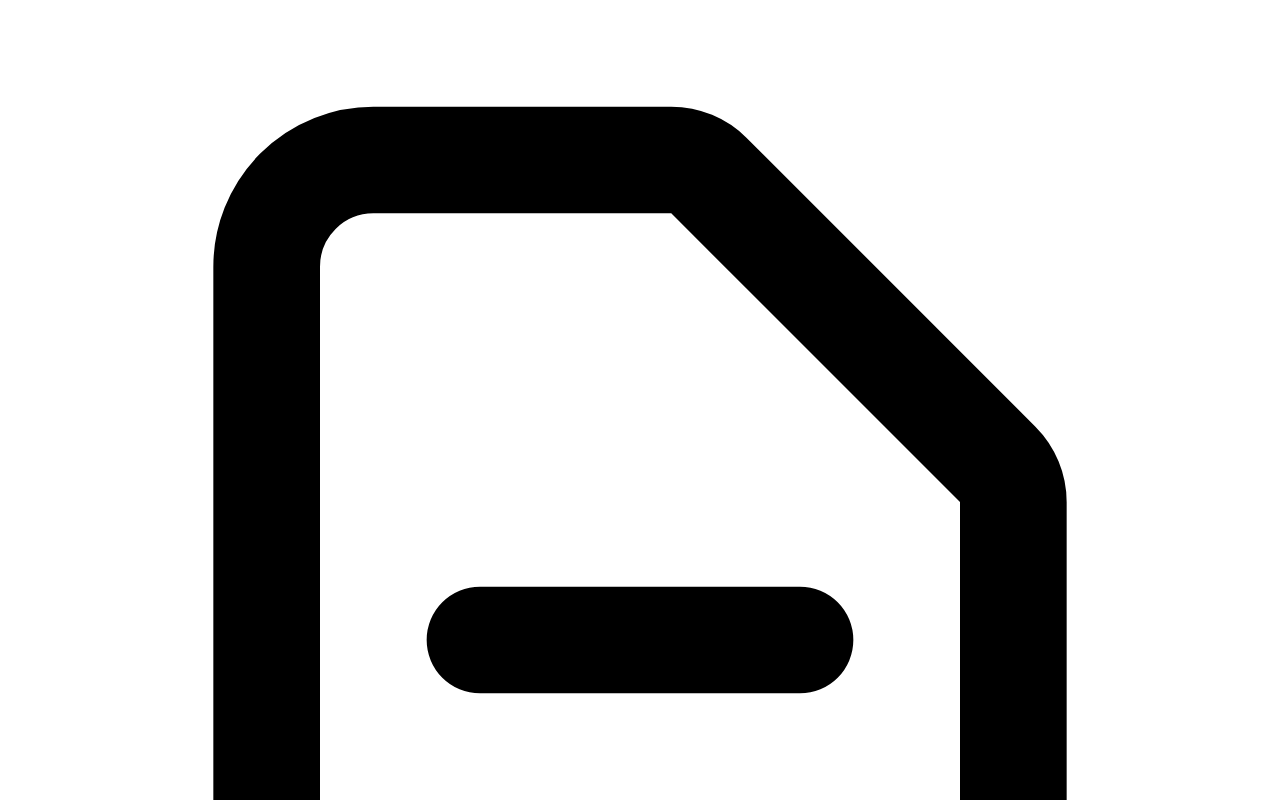
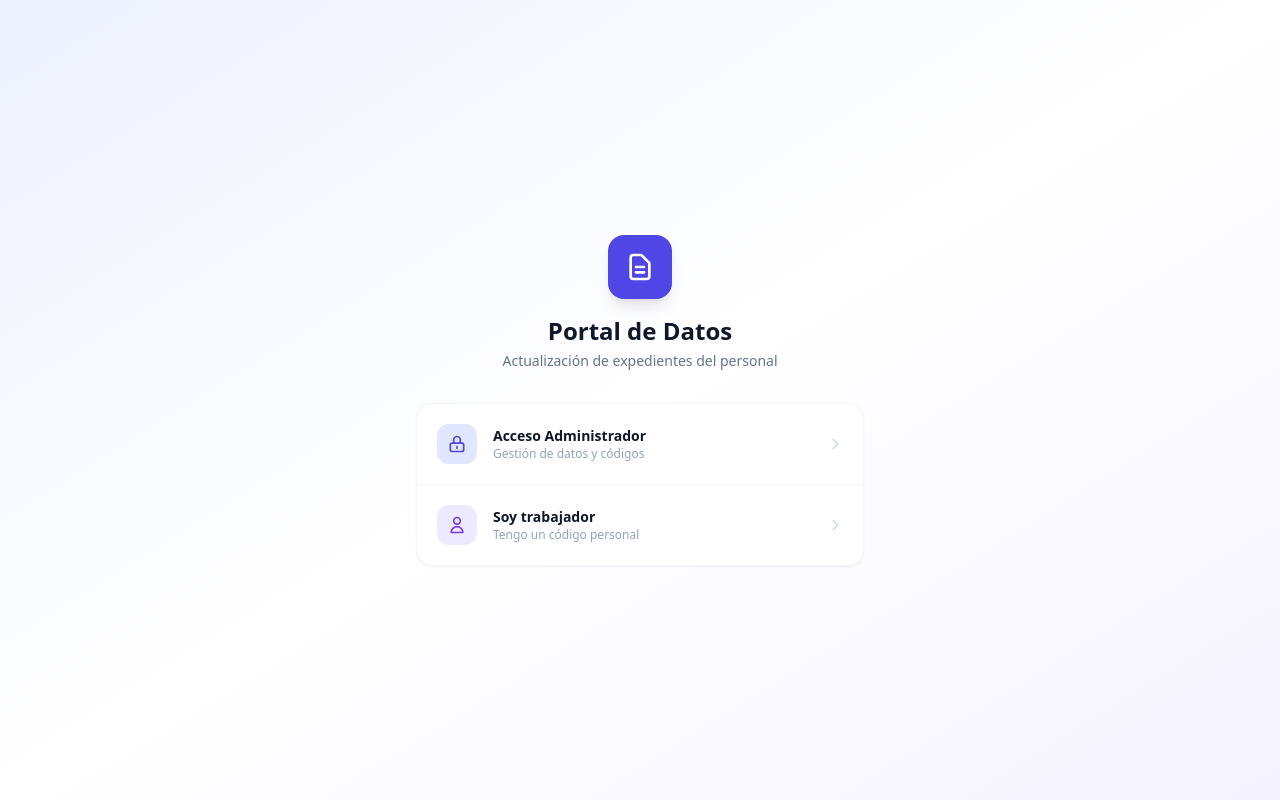
Before and after one commit to oierleoz/Portal-Datos-1, a React (Vite) app: page / in a window 1280 px wide. Shown: the top 800 px of the page. Built offline with nearby package versions, Linux system fonts and the light colour scheme.

Commit message:
Update content paths in tailwind.config.js

```diff
--- a/tailwind.config.js
+++ b/tailwind.config.js
@@ -1,6 +1,10 @@
 /** @type {import('tailwindcss').Config} */
 export default {
-  content: ["./index.html", "./src/**/*.{js,jsx}"],
+  content: [
+    "./index.html",
+    "./*.{js,jsx}",
+    "./src/**/*.{js,jsx}"
+  ],
   theme: { extend: {} },
   plugins: [],
 }
```
